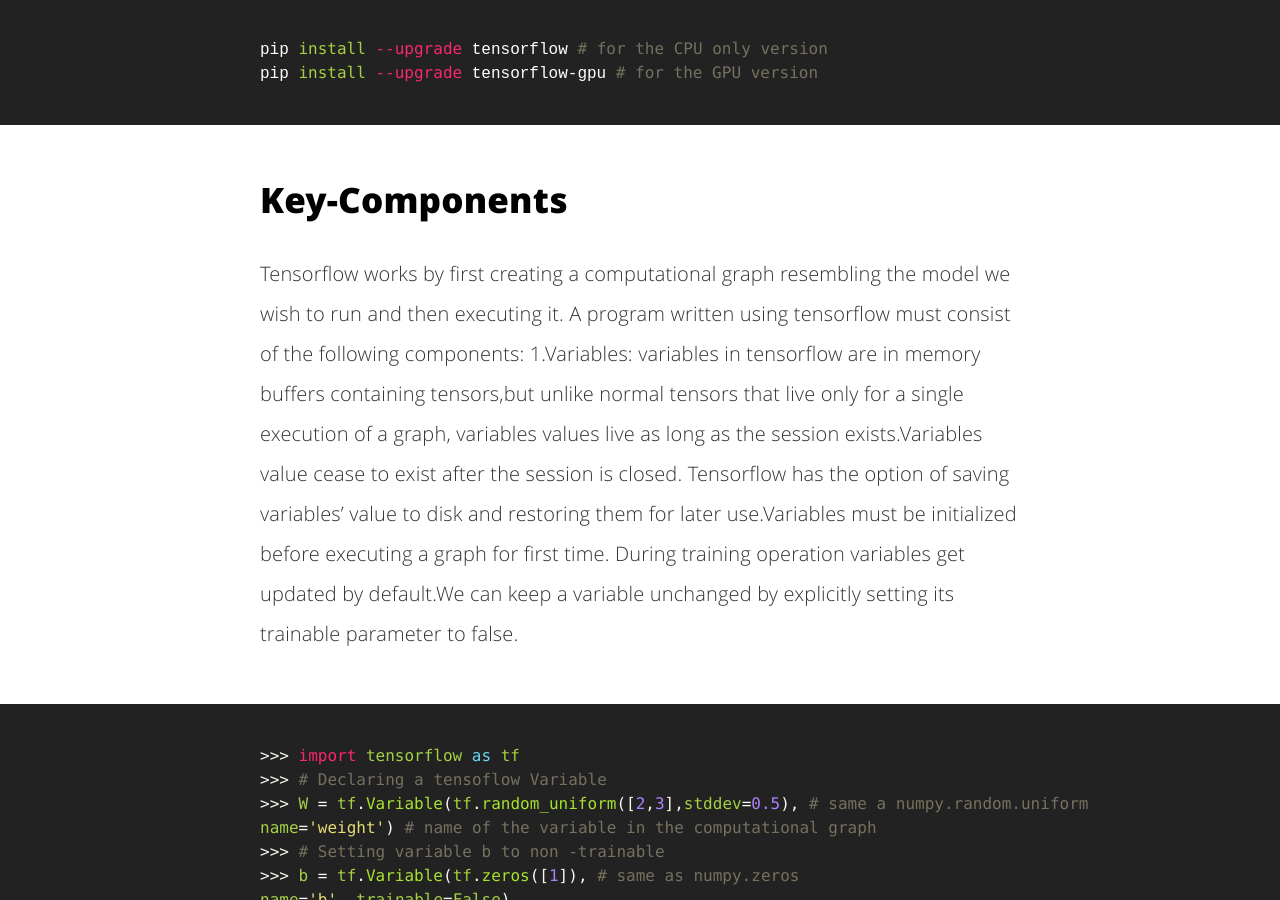
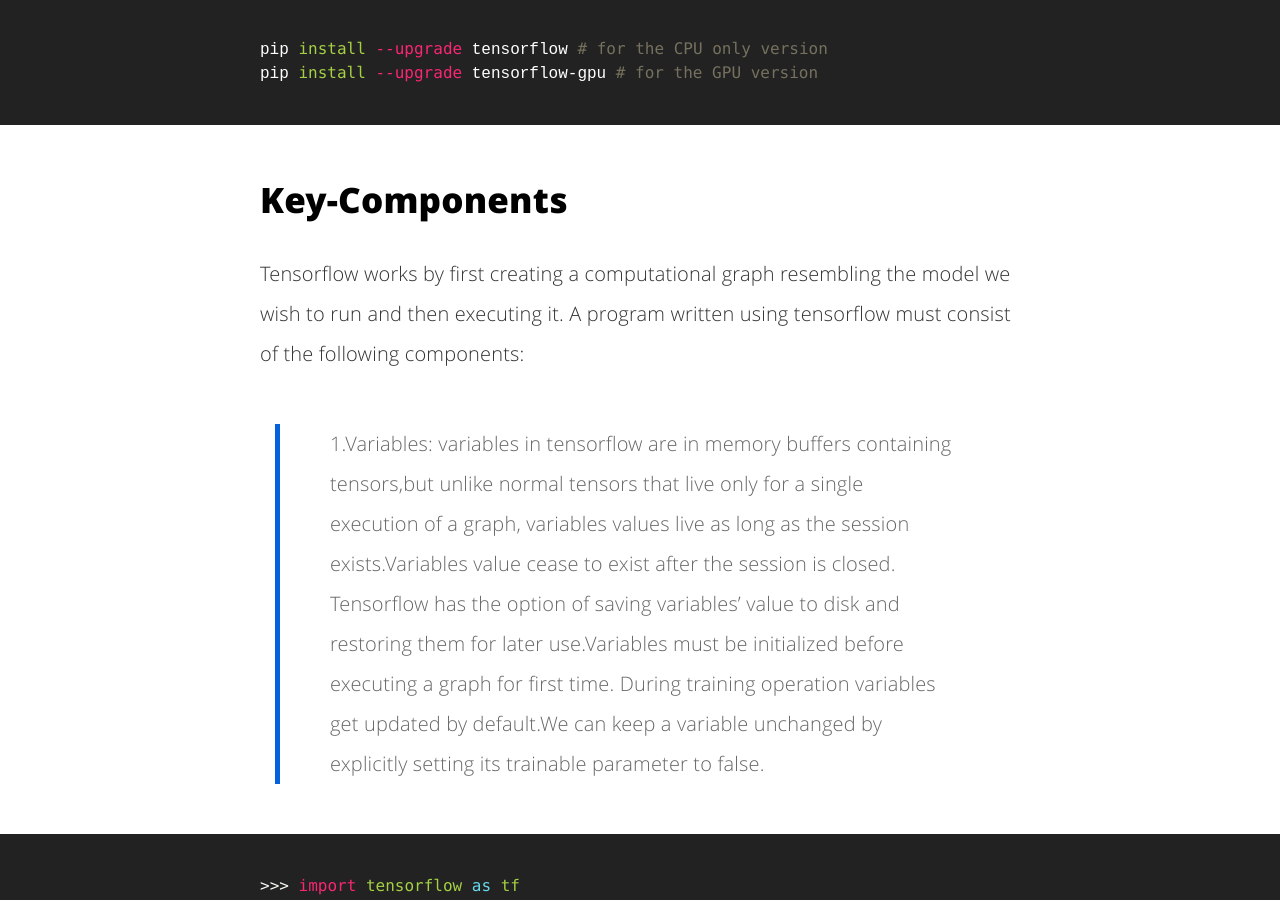
Before and after one commit to ranarag/ranarag.github.io, a Jekyll site: the page built from _posts/2017-07-05-tensorflow-basics.md, in a window 1280 px wide and 900 px high, scrolled down 1381 px. Built offline with Jekyll 4.4.1, drawn with Linux system fonts in a browser that asks for light colours; comment, search, counter and statistics services are not loaded.

```diff
--- a/_posts/2017-07-05-tensorflow-basics.md
+++ b/_posts/2017-07-05-tensorflow-basics.md
@@ -30,7 +30,7 @@ pip install --upgrade tensorflow-gpu # for the GPU version
 ## Key-Components
 Tensorflow works by first creating a computational graph resembling the model we wish to run and then executing it.
 A program written using tensorflow must consist of the following components:
-1.Variables: variables in tensorflow are in memory buffers containing tensors,but unlike normal tensors that live only for a single execution of a graph, variables values live as long as the session exists.Variables value cease to exist after the session is closed. Tensorflow has the option of saving variables' value to disk and restoring them for later use.Variables must be initialized before executing a graph for first time.
+> 1.Variables: variables in tensorflow are in memory buffers containing tensors,but unlike normal tensors that live only for a single execution of a graph, variables values live as long as the session exists.Variables value cease to exist after the session is closed. Tensorflow has the option of saving variables' value to disk and restoring them for later use.Variables must be initialized before executing a graph for first time.
 During training operation variables get updated by default.We can keep a variable unchanged by explicitly setting its trainable parameter to false.
 {% highlight python %}
 >>> import tensorflow as tf
```
Also changed, not shown: 1 other file.
